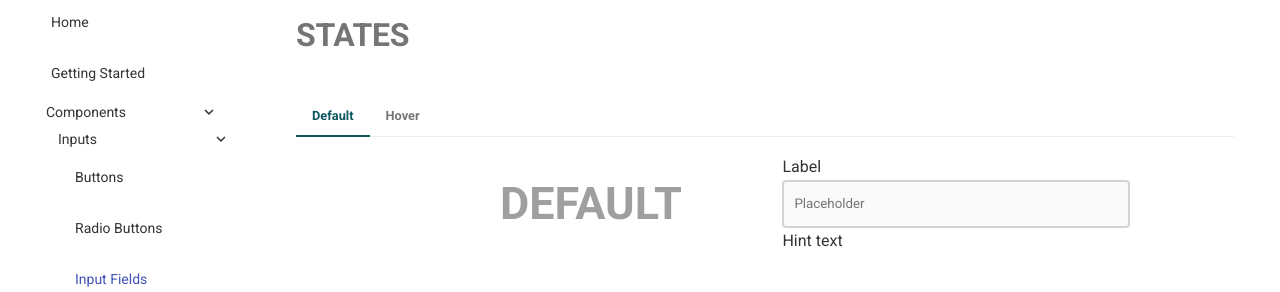
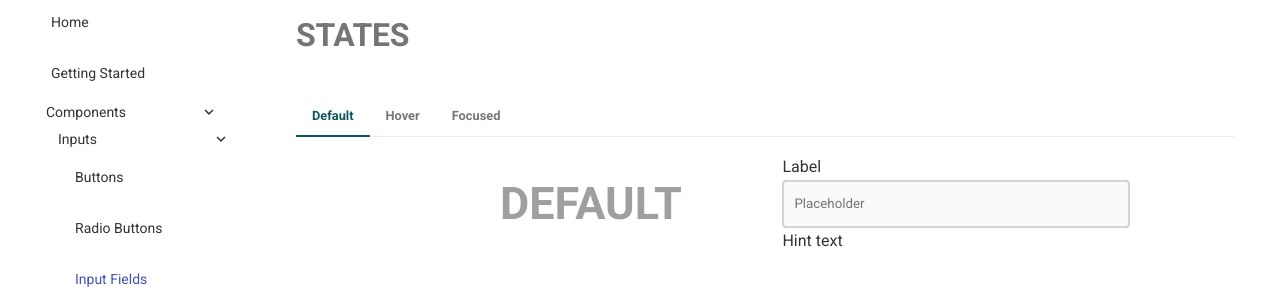
Before and after one commit to hackforla/internship-website-design-system, an MkDocs documentation site: the page built from docs/input-fields.md, in a window 1280 px wide and 1197 px high. Shown: the part 127-419 px from the top of the window. Built offline with MkDocs 1.6.1 and Material for MkDocs 9.7.7, drawn with Linux system fonts in a browser that asks for light colours; comment, search, counter and statistics services are not loaded.

Commit message:
updating input fields layout3

````diff
--- a/docs/input-fields.md
+++ b/docs/input-fields.md
@@ -96,3 +96,33 @@ hide:
         ``` css
             --8<-- "_input-fields.scss:input-fields"
         ```
+=== "Focused"
+    <div class="btn-grid-1">
+        <div class="grid-items">
+            <div>
+                <div class = "input-field-container">
+                    <label for ="label">Label</label>
+                    <input class ="input-box focused" type="text" placeholder="Placeholder"></input>
+                    <p>Hint text</p>
+                </div>
+            </div>
+        </div>
+    </div>
+    === "HTML"
+
+        ``` html
+        <a href="#" class="btn-sm ">Button</a>
+
+        <a href="#" class="btn-sm hover">Button</a>
+
+        <a href="#" class="btn-sm focus">Button</a>
+
+        <a href="#" class="btn-sm disabled">Button</a>
+
+        ```
+
+    === "CSS"
+
+        ``` css
+            --8<-- "_input-fields.scss:input-fields"
+        ```
````
